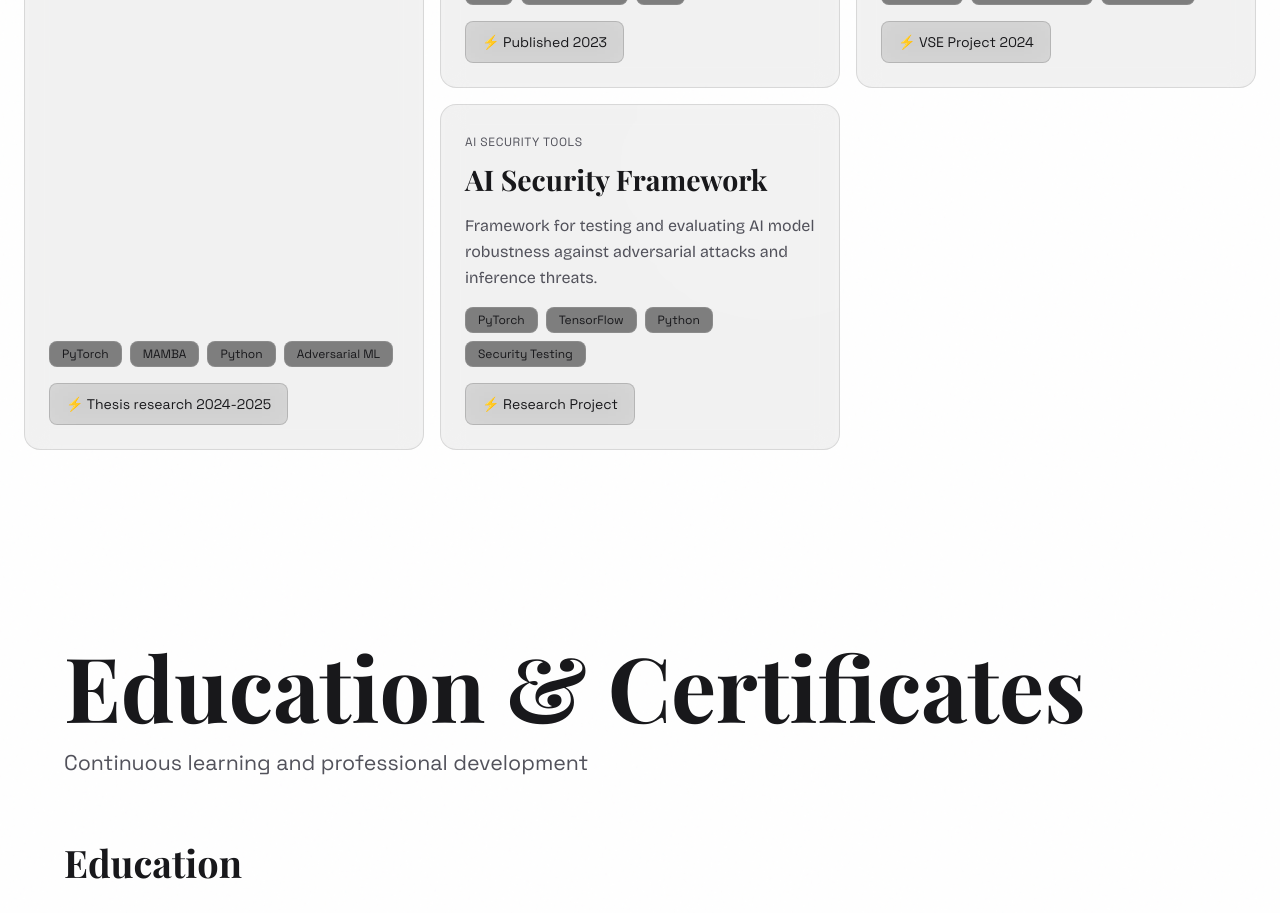
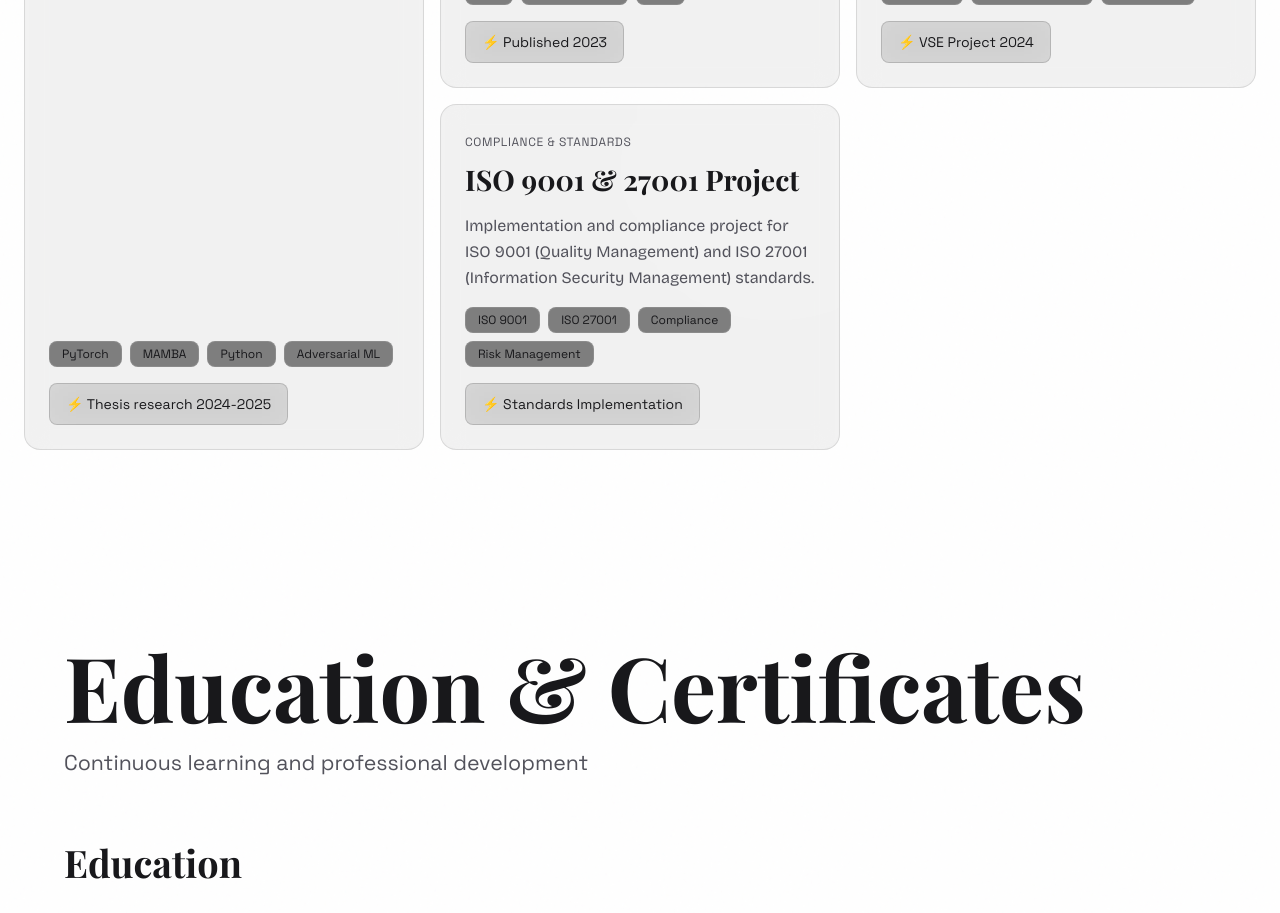
Before and after one commit to BarisAtik/portfolio, a Next.js app: page / in a window 1280 px wide. Shown: the part 2840-3753 px from the top of the page. Built offline with nearby package versions, Linux system fonts and the light colour scheme.

Commit message:
Replace AI Security Framework with ISO 9001 & 27001 project
- New project: ISO 9001 & 27001 implementation
- Focus on quality and security management standards
- Updated technologies to reflect compliance work

```diff
--- a/components/Projects.tsx
+++ b/components/Projects.tsx
@@ -30,11 +30,11 @@ const projects = [
     span: 'col-span-1 row-span-1',
   },
   {
-    title: 'AI Security Framework',
-    description: 'Framework for testing and evaluating AI model robustness against adversarial attacks and inference threats.',
-    category: 'AI Security Tools',
-    technologies: ['PyTorch', 'TensorFlow', 'Python', 'Security Testing'],
-    impact: 'Research Project',
+    title: 'ISO 9001 & 27001 Project',
+    description: 'Implementation and compliance project for ISO 9001 (Quality Management) and ISO 27001 (Information Security Management) standards.',
+    category: 'Compliance & Standards',
+    technologies: ['ISO 9001', 'ISO 27001', 'Compliance', 'Risk Management'],
+    impact: 'Standards Implementation',
     span: 'col-span-2 row-span-1',
   },
 ]
```
